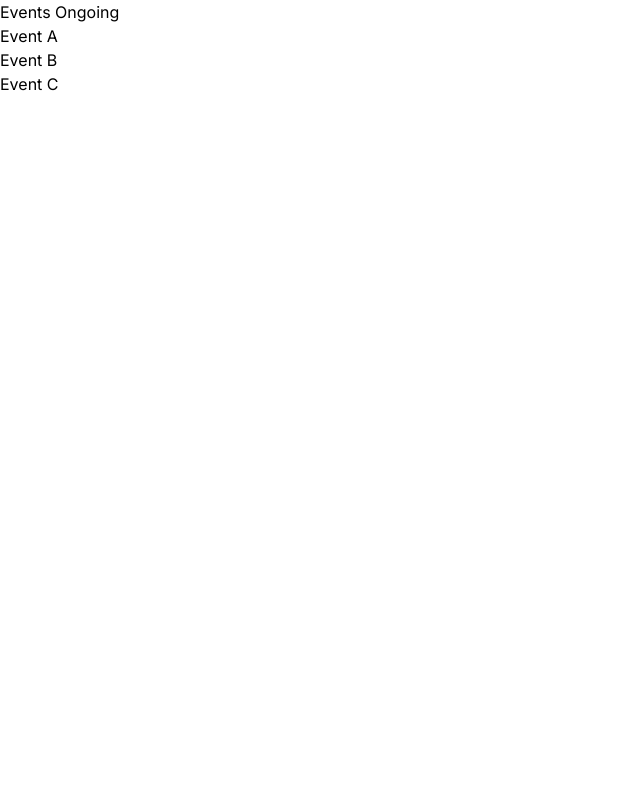
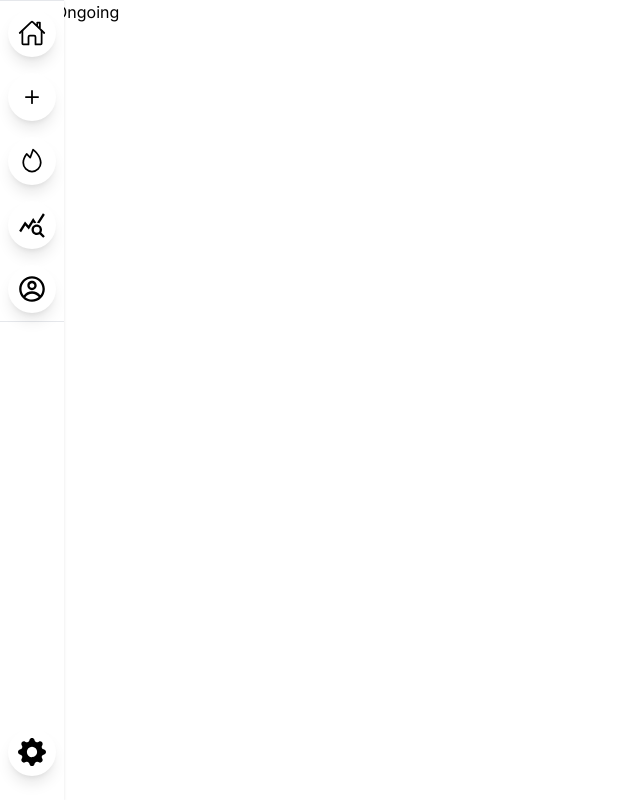
Before and after one commit to phhackforgood/impacttrack, a Next.js app: page /events in a window 1280 px wide. Shown: the whole page, without its empty margins (0-640 px from the left). Built offline with nearby package versions, Linux system fonts and the light colour scheme.

Commit message:
Create SideBar Component

```diff
--- a/package.json
+++ b/package.json
@@ -13,7 +13,8 @@
     "next": "14.1.0",
     "pocketbase": "^0.21.1",
     "react": "^18",
-    "react-dom": "^18"
+    "react-dom": "^18",
+    "react-icons": "^5.0.1"
   },
   "devDependencies": {
     "@types/node": "^20",
--- /dev/null
+++ b/src/app/components/Sidebar.tsx
@@ -0,0 +1,34 @@
+import { BsPlus, BsGearFill } from 'react-icons/bs';
+import { CgProfile } from "react-icons/cg";
+import { IoHomeOutline } from "react-icons/io5";
+import { PiFireSimple } from "react-icons/pi";
+import { MdOutlineQueryStats } from "react-icons/md";
+import Link from 'next/link';
+
+const SideBar = () => {
+    return (
+        <div className="fixed top-0 left-0 h-screen w-16 p-0 m-0 flex flex-col bg-white text-black shadow">
+            <Divider />
+            <Link href="/"><SideBarIcon icon={<IoHomeOutline size="28" />} text="Home" /></Link>
+            <Link href="/"><SideBarIcon icon={<BsPlus size="28" />} text="Submit Form" /></Link>
+            <Link href="/"><SideBarIcon icon={<PiFireSimple size="28" />} text="Trending" /></Link>
+            <Link href="/"><SideBarIcon icon={<MdOutlineQueryStats size="28" />} text="Statistics" /></Link>
+            <Link href="/"><SideBarIcon icon={<CgProfile size="28" />} text="Profile" /></Link>
+            <Divider />
+            <Link className="mt-auto mb-4" href="/"><SideBarIcon icon={<BsGearFill size="28" />} text="Settings" /></Link>
+        </div >
+    )
+};
+
+const SideBarIcon = ({ icon, text }: any) => (
+    <div className='sidebar-icon group'>
+        {icon}
+        <span className='sidebar-tooltip group-hover:scale-100'>
+            {text}
+        </span>
+    </div>
+)
+
+const Divider = () => <hr className="sidebar-hr bg-black" />;
+
+export default SideBar;
--- a/src/app/globals.css
+++ b/src/app/globals.css
@@ -3,3 +3,13 @@
 @tailwind base;
 @tailwind components;
 @tailwind utilities;
+
+@layer components {
+    .sidebar-icon {
+        @apply relative flex items-center justify-center h-12 w-12 mt-2 mb-2 mx-auto shadow-lg bg-white text-black hover:bg-slate-400 hover:text-white rounded-3xl hover:rounded-xl transition-all duration-200 ease-linear cursor-pointer;
+    }
+
+    .sidebar-tooltip {
+        @apply absolute w-auto p-2 m-2 min-w-max left-14 rounded-md shadow-md text-white bg-gray-900 text-xs font-bold transition-all duration-100 scale-0 origin-left;
+    }
+}
--- a/src/app/layout.tsx
+++ b/src/app/layout.tsx
@@ -1,6 +1,7 @@
 import type { Metadata } from "next";
 import { Inter } from "next/font/google";
 import "./globals.css";
+import SideBar from "./components/Sidebar";
 
 const inter = Inter({ subsets: ["latin"] });
 
@@ -16,7 +17,12 @@ export default function RootLayout({
 }>) {
   return (
     <html lang="en">
-      <body className={`${inter.className}`} >{children}</body>
-    </html>
+      <body className={`${inter.className}`} >
+        <div>
+          <SideBar />
+          <div>{children}</div>
+        </div>
+      </body>
+    </html >
   );
 }
```
Also changed, not shown: 1 other file (tests, documents, lock files or other folders).
